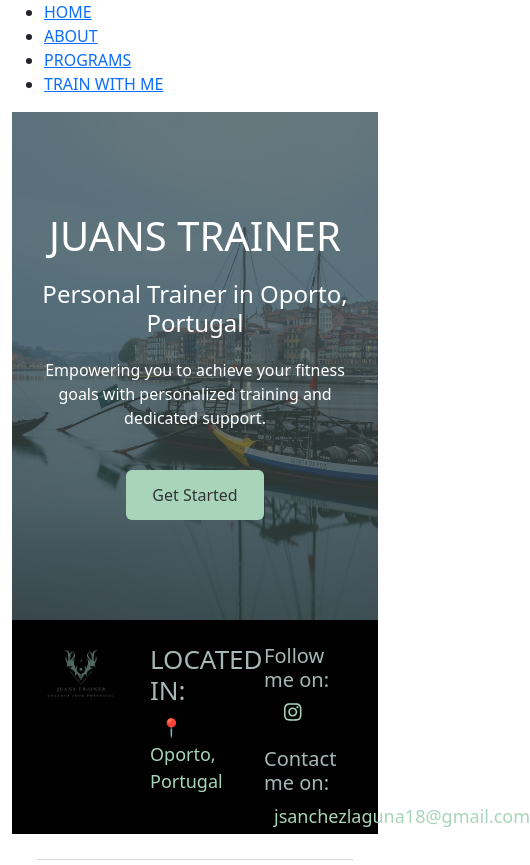
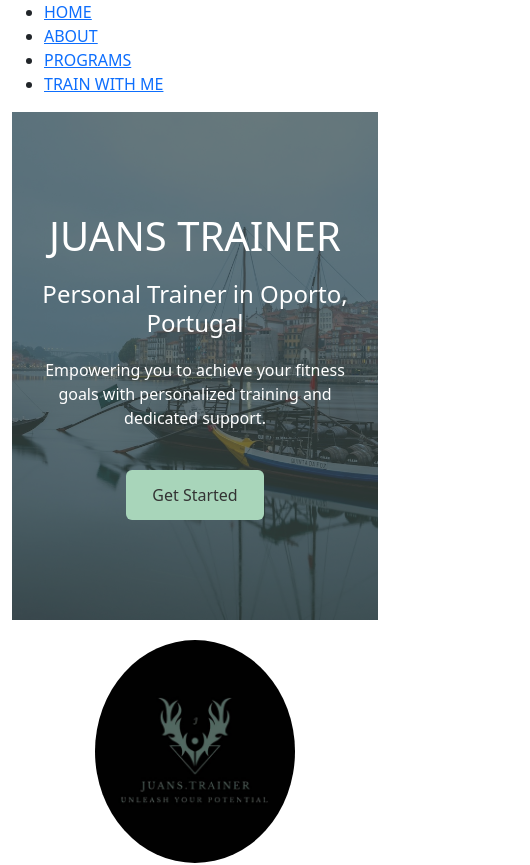
Before and after one commit to MurielCristina/juans.trainer, a React (Create React App) app: page /PageHome in a window 390 px wide. Shown: the top 865 px of the page, 530 px wide, since content can reach past the window. Built offline with nearby package versions, Linux system fonts and the light colour scheme.

Commit message:
Footer  (✅responsive)

```diff
--- a/src/components/FooterJuansTrainer.css
+++ b/src/components/FooterJuansTrainer.css
@@ -1,38 +1,39 @@
 .FooterJuansTrainer {
-  background-color: #010101;
-  color: var(--DarkAccent);
-  padding: 0 20px;
-  border: 4px solid #010101;
+  background-color: var(--BGColor);
+  color: var(--TextColor);
+  padding: 20px 0;
 }
-.FooterJuansTrainer img {
-  width: 250px;
-  margin: 0;
-  padding: 0;
+.FooterJuansTrainer .footer-logo {
+  width: 200px;
+  border-radius: 50%;
 }
-.FooterJuansTrainer h4 {
+.FooterJuansTrainer h4,
+.FooterJuansTrainer h5 {
   text-transform: uppercase;
-  font-size: 26px;
+  font-size: 20px;
   margin-top: 20px;
-}
-.FooterJuansTrainer h5 {
-  margin-top: 20px;
+  color: var(--AccentColor);
 }
 .FooterJuansTrainer a {
-  font-size: 18px;
-  margin-left: 10px;
+  font-size: 16px;
   text-decoration: none;
+  color: var(--TextColor);
+}
+.FooterJuansTrainer a:hover {
   color: var(--AccentColor1);
+  cursor: pointer;
 }
 .FooterJuansTrainer .footer-icons {
-  font-size: 20px;
-  margin-left: 10px;
-  color: var(--AccentColor1);
+  font-size: 24px;
+  margin-right: 10px;
+  color: var(--AccentColor);
 }
 .FooterJuansTrainer .footer-icons:hover {
-  color: var(--AccentColor2);
+  color: var(--AccentColor1);
   cursor: pointer;
 }
-.FooterJuansTrainer a:hover {
-  color: var(--AccentColor2);
-  cursor: pointer;
+@media (max-width: 768px) {
+  .footer-logo {
+    width: 150px;
+  }
 }
--- a/src/components/FooterJuansTrainer.js
+++ b/src/components/FooterJuansTrainer.js
@@ -1,23 +1,27 @@
 import React from "react";
 
 import "./FooterJuansTrainer.css";
-import logoDark from "../images/logoDark.jpeg";
+import logoLight from "../images/logoDark.jpeg";
+import logoDark from "../images/logoLight.jpeg";
 
 import { FontAwesomeIcon } from "@fortawesome/react-fontawesome";
 import { faInstagram } from "@fortawesome/free-brands-svg-icons";
 
-export default function FooteJuansTrainer() {
+export default function FooterJuansTrainer(props) {
+  const { theme } = props;
+  const logo = theme === "dark" ? logoDark : logoLight;
+
   return (
-    <div className=" FooterJuansTrainer">
-      <div className="row">
-        <div className="col-4">
+    <footer className="FooterJuansTrainer">
+      <div className="row align-items-center">
+        <div className="col-md-4 text-center">
           <img
-            src={logoDark}
+            src={logo}
             alt="Juans Trainer logo (dark)"
-            className="img-fluid rounded-circle"
+            className="img-fluid rounded-circle footer-logo"
           />
         </div>
-        <div className="col-4">
+        <div className="col-md-4 text-center">
           <h4>Located in:</h4>
           <a
             href="https://maps.app.goo.gl/73TzVcxoha9gXb7e7"
@@ -27,10 +31,10 @@ export default function FooteJuansTrainer() {
             📍 Oporto, Portugal
           </a>
         </div>
-        <div className="col-4">
+        <div className="col-md-4 text-center">
           <h5>Follow me on:</h5>
           <a
-            href="https://www.ºinstagram.com/juans.trainer/"
+            href="https://www.instagram.com/juans.trainer/"
             target="_blank"
             rel="noreferrer"
           >
@@ -42,7 +46,6 @@ export default function FooteJuansTrainer() {
           </a>
         </div>
       </div>
-      <div></div>
-    </div>
+    </footer>
   );
 }
--- a/src/pages/PageHome.js
+++ b/src/pages/PageHome.js
@@ -3,7 +3,7 @@ import "./PageHome.css";
 
 import Navbar from "../components/Navbar";
 import HeroStart from "./PageHome/HeroStart";
-import FooteJuansTrainer from "../components/FooterJuansTrainer";
+import FooterJuansTrainer from "../components/FooterJuansTrainer";
 import FooterMuri from "../components/FooterMuri";
 
 export default function PageHome() {
@@ -11,7 +11,7 @@ export default function PageHome() {
     <div className="PageHome container">
       <Navbar />
       <HeroStart />
-      <FooteJuansTrainer />
+      <FooterJuansTrainer />
       <FooterMuri />
     </div>
   );
```
